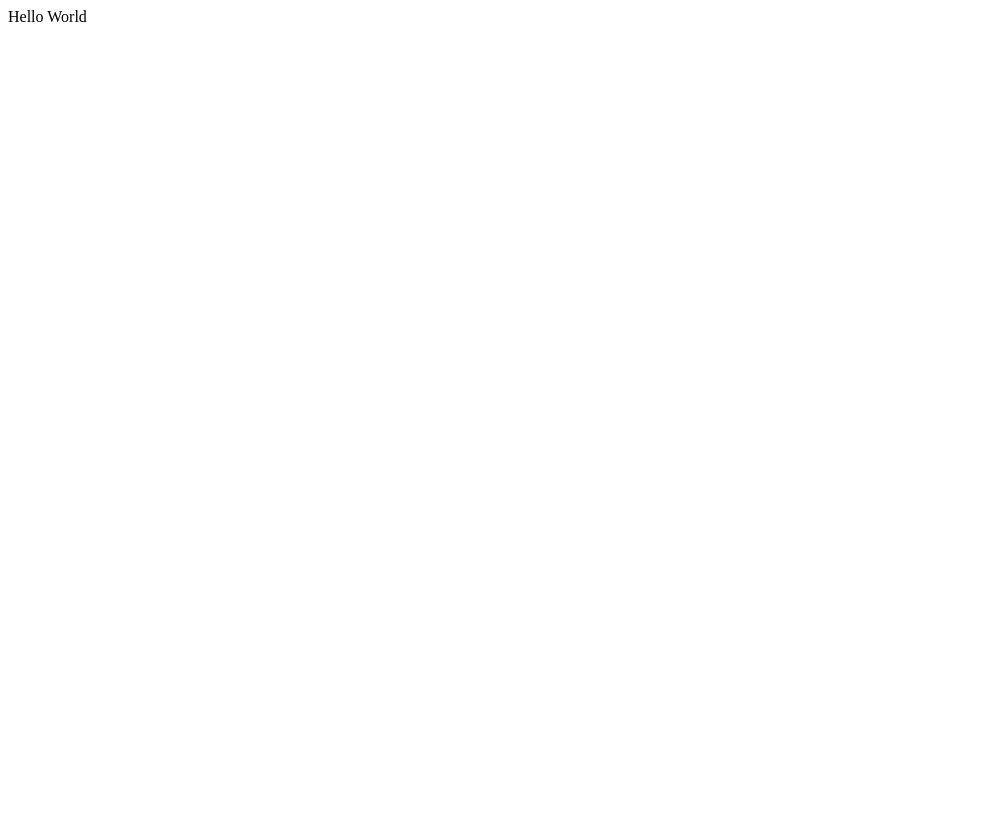
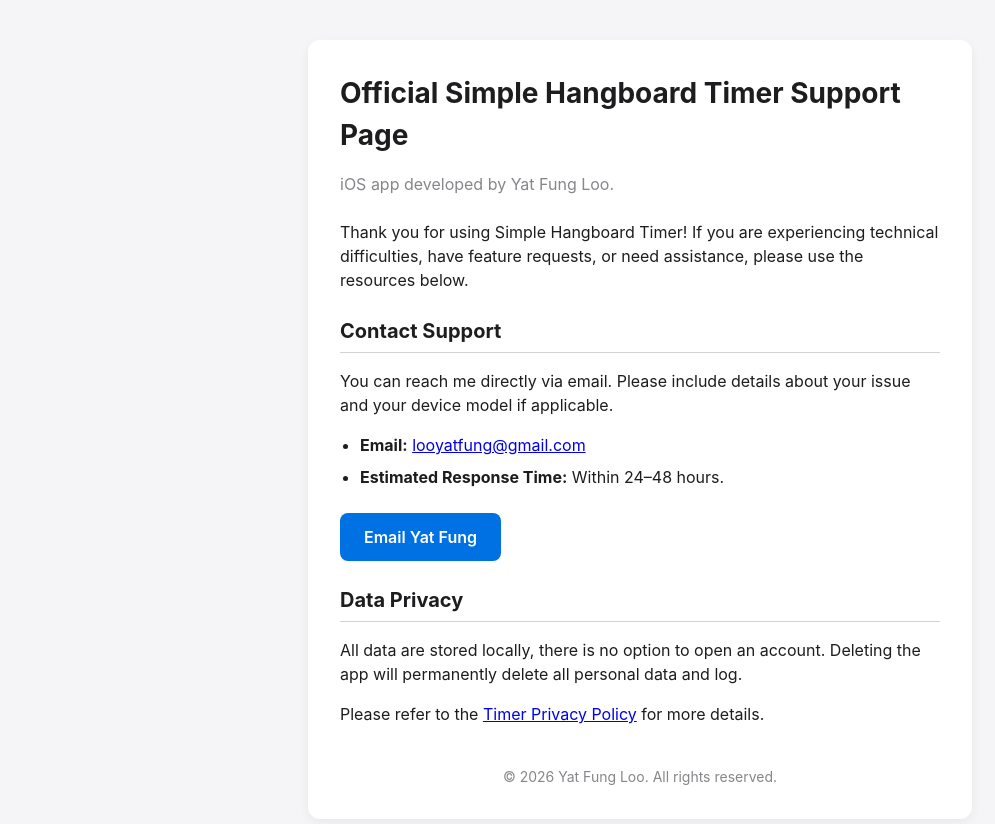
Before and after one commit to yatfl/yatfl.githuh.io, a website: page src/index.html in a window 1280 px wide. Shown: the whole page, without its empty margins (0-995 px from the left). Before the commit the page ends 800 px from the top, so only its background shows below. Drawn offline with Linux system fonts and the light colour scheme.

Commit message:
Update: index and readme

```diff
--- a/src/index.html
+++ b/src/index.html
@@ -1,10 +1,129 @@
 <!doctype html>
 <html lang="en">
   <head>
-    <meta charset="UTF-8"/>
-    <title>Document</title>
+    <meta charset="UTF-8" />
+    <meta name="viewport" content="width=device-width, initial-scale=1.0" />
+    <title>Simple Hangboard Timer</title>
+    <style>
+      :root {
+        --bg-color: #f5f5f7;
+        --card-bg: #ffffff;
+        --text-color: #1d1d1f;
+        --accent-color: #0071e3;
+        --border-color: #d2d2d7;
+      }
+      body {
+        font-family:
+          -apple-system, BlinkMacSystemFont, 'Segoe UI', Roboto, Helvetica,
+          Arial, sans-serif;
+        background-color: var(--bg-color);
+        color: var(--text-color);
+        line-height: 1.5;
+        margin: 0;
+        padding: 40px 20px;
+        display: flex;
+        justify-content: center;
+      }
+      .container {
+        max-width: 600px;
+        width: 100%;
+        background: var(--card-bg);
+        padding: 32px;
+        border-radius: 12px;
+        box-shadow: 0 4px 12px rgba(0, 0, 0, 0.05);
+      }
+      h1 {
+        font-size: 28px;
+        font-weight: 700;
+        margin-top: 0;
+        margin-bottom: 8px;
+      }
+      .subtitle {
+        color: #86868b;
+        margin-bottom: 24px;
+      }
+      h2 {
+        font-size: 20px;
+        margin-top: 24px;
+        margin-bottom: 12px;
+        border-bottom: 1px solid var(--border-color);
+        padding-bottom: 6px;
+      }
+      p,
+      li {
+        font-size: 16px;
+      }
+      ul {
+        padding-left: 20px;
+      }
+      li {
+        margin-bottom: 8px;
+      }
+      .btn {
+        display: inline-block;
+        background-color: var(--accent-color);
+        color: white;
+        text-decoration: none;
+        padding: 12px 24px;
+        border-radius: 8px;
+        font-weight: 600;
+        margin-top: 8px;
+      }
+      .btn:hover {
+        background-color: #0077ed;
+      }
+      footer {
+        margin-top: 40px;
+        text-align: center;
+        font-size: 14px;
+        color: #86868b;
+      }
+    </style>
   </head>
   <body>
-    <text>Hello World</text>
+    <div class="container">
+      <h1>Official Simple Hangboard Timer Support Page</h1>
+      <p class="subtitle">iOS app developed by Yat Fung Loo.</p>
+
+      <p>
+        Thank you for using Simple Hangboard Timer! If you are experiencing
+        technical difficulties, have feature requests, or need assistance,
+        please use the resources below.
+      </p>
+
+      <h2>Contact Support</h2>
+      <p>
+        You can reach me directly via email. Please include details about your
+        issue and your device model if applicable.
+      </p>
+      <ul>
+        <li>
+          <strong>Email:</strong>
+          <a href="mailto:looyatfung@gmail.com">looyatfung@gmail.com</a>
+        </li>
+        <li><strong>Estimated Response Time:</strong> Within 24–48 hours.</li>
+      </ul>
+      <a href="mailto:looyatfung@gmail.com" class="btn">Email Yat Fung</a>
+
+      <h2>Data Privacy</h2>
+      <p>
+        All data are stored locally, there is no option to open an account.
+        Deleting the app will permanently delete all personal data and log.
+      </p>
+
+      <div class="privacy-section">
+        Please refer to the
+        <a
+          class="privacy-link"
+          href="https://gist.github.com/yatfl/7575bf73c15bd7deee7477c848d388e3"
+          target="_blank"
+          rel="noopener noreferrer"
+          >Timer Privacy Policy</a
+        >
+        for more details.
+      </div>
+
+      <footer>&copy; 2026 Yat Fung Loo. All rights reserved.</footer>
+    </div>
   </body>
 </html>
```
Also changed, not shown: README.md.
